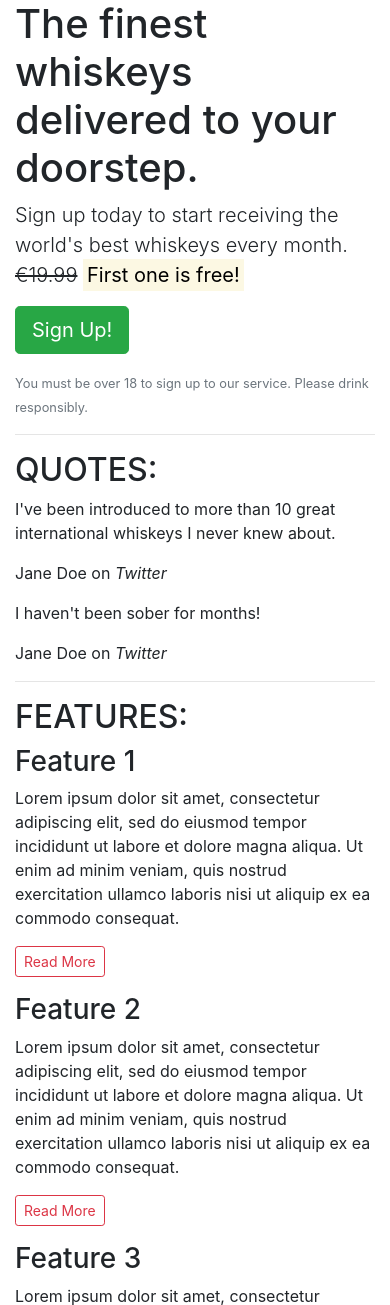
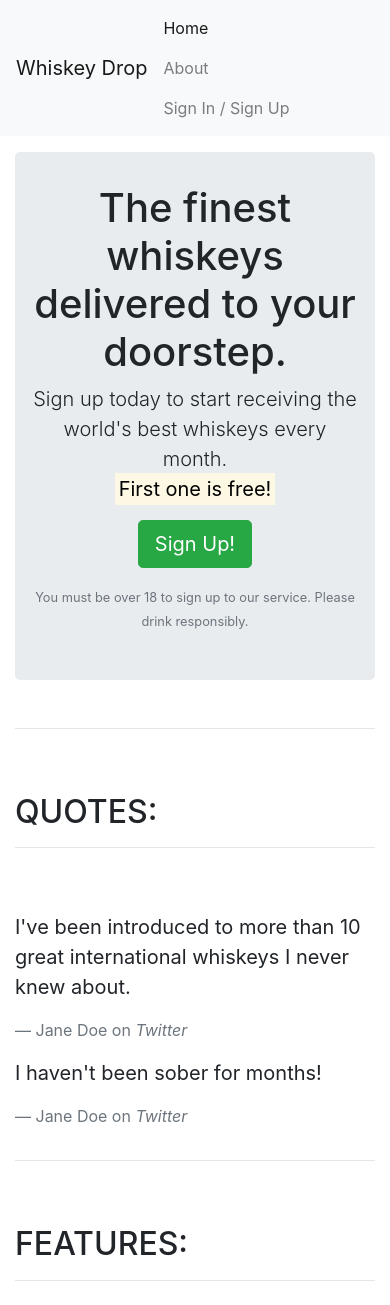
Before and after one commit to SamOBrienOlinger/Bootstrapping, a plain HTML site: page index.html in a window 390 px wide. Shown: the top 1305 px of the page. Drawn offline with nearby package versions, Linux system fonts and the light colour scheme.

Commit message:
using more components re responsiveness

```diff
--- a/index.html
+++ b/index.html
@@ -9,49 +9,94 @@
 </head>
 
 <body>
-    <article class="container">
+    <!--Nav-->
+    <nav class="navbar navbar-light navbar-expand-sm bg-light">
+        <a href="/" class="navbar-brand">
+                    Whiskey Drop</a>
+        <ul class="navbar-nav mr-auto">
+            <li class="active nav-item mr-2"><a class="nav-link" href="/">Home</a></li>
+            <li class="nav-item mr-2"><a class="nav-link" href="">About</a></li>
+            <li class="nav-item mr-2 d-block d-sm-none"><a class="nav-link" href="">Sign In / Sign Up</a></li>
+        </ul>
+
+        <div class="d-none d-md-block">
+            <p class="navbar-text my-auto mr-2"><i>Great whiskey delivered to your door</i></p>
+            <a href="/login">Sign In / Sign Up</a>
+        </div>
+        <!--</div>-->
+    </nav>
+    <article class="container mt-3">
         <!-- Callout -->
-        <section class="callout">
+        <div class="row">
+            <div class="col-12">
+                <section class="callout jumbotron text-center">
                     <h1>The finest whiskeys delivered to your doorstep.</h1>
-            <p class="lead">Sign up today to start receiving the world's best whiskeys every month. <s>€19.99</s> <strong><mark>First one is free!</mark></strong></p>
+                    <p class="lead">Sign up today to start receiving the world's best whiskeys every month.
+                        <s class="d-none d-sm-inline">€19.99</s>
+                        <span class="d-inline d-sm-none"><br></span>
+                        <strong><mark>First one is free!</mark></strong></p>
                     <p><button class="btn btn-lg btn-success">Sign Up!</button></p>
                     <p class="text-muted"><small>You must be over 18 to sign up to our service. Please drink responsibly.</small></p>
                 </section>
+            </div>
+        </div>
         <!-- /.callout -->
         <hr>
-
         <!-- Quotes -->
         <section class="quotes">
+            <div class="row">
+                <div class="col-12 my-5">
                     <h2 class="text-uppercase">Quotes:</h2>
-            <blockquote class="quote">
+                    <hr />
+                </div>
+            </div>
+            <div class="row">
+                <div class="col-12 col-md-6">
+                    <blockquote class="blockquote">
                         <p>I've been introduced to more than 10 great international whiskeys I never knew about.</p>
-                <footer>Jane Doe on <cite title="Twitter">Twitter</cite></footer>
+                        <footer class="blockquote-footer">Jane Doe on <cite title="Twitter">Twitter</cite></footer>
                     </blockquote>
-            <blockquote class="quote">
+                </div>
+                <div class="col-12 col-md-6">
+                    <blockquote class="blockquote">
                         <p>I haven't been sober for months!</p>
-                <footer>Jane Doe on <cite title="Twitter">Twitter</cite></footer>
+                        <footer class="blockquote-footer">Jane Doe on <cite title="Twitter">Twitter</cite></footer>
                     </blockquote>
+                </div>
+            </div>
         </section>
         <!-- /.quotes -->
         <hr>
-
         <!-- Features -->
         <section class="features">
+            <div class="row">
+                <div class="col-12 my-5">
                     <h2 class="text-uppercase">Features:</h2>
+                    <hr />
+                </div>
+            </div>
+            <div class="row">
+                <div class="col-12 col-md-6 col-lg-4">
                     <div class="feature">
                         <h3>Feature 1</h3>
                         <p>Lorem ipsum dolor sit amet, consectetur adipiscing elit, sed do eiusmod tempor incididunt ut labore et dolore magna aliqua. Ut enim ad minim veniam, quis nostrud exercitation ullamco laboris nisi ut aliquip ex ea commodo consequat.</p>
-                <p><a class="btn btn-sm btn-outline-danger" href="">Read More</a></p>
+                        <p><a class="btn btn-sm btn-light" href="">Read More</a></p>
                     </div>
+                </div>
+                <div class="col-12 col-md-6 col-lg-4">
                     <div class="feature">
                         <h3>Feature 2</h3>
                         <p>Lorem ipsum dolor sit amet, consectetur adipiscing elit, sed do eiusmod tempor incididunt ut labore et dolore magna aliqua. Ut enim ad minim veniam, quis nostrud exercitation ullamco laboris nisi ut aliquip ex ea commodo consequat.</p>
-                <p><a class="btn btn-sm btn-outline-danger" href="">Read More</a></p>
+                        <p><a class="btn btn-sm btn-light" href="">Read More</a></p>
                     </div>
+                </div>
+                <div class="col-12 d-md-none d-lg-block col-lg-4">
                     <div class="feature">
                         <h3>Feature 3</h3>
                         <p>Lorem ipsum dolor sit amet, consectetur adipiscing elit, sed do eiusmod tempor incididunt ut labore et dolore magna aliqua. Ut enim ad minim veniam, quis nostrud exercitation ullamco laboris nisi ut aliquip ex ea commodo consequat.</p>
-                <p><a class="btn btn-sm btn-outline-danger" href="">Read More</a></p>
+                        <p><a class="btn btn-sm btn-light" href="">Read More</a></p>
+                    </div>
+                </div>
             </div>
         </section>
         <!-- /.features -->
@@ -59,17 +104,3 @@
 </body>
 
 </html>
-Footer
-© 2022 GitHub, Inc.
-Footer navigation
-Terms
-Privacy
-Security
-Status
-Docs
-Contact GitHub
-Pricing
-API
-Training
-Blog
-About
```
Lines whose indentation alone changed are shown as unchanged.
